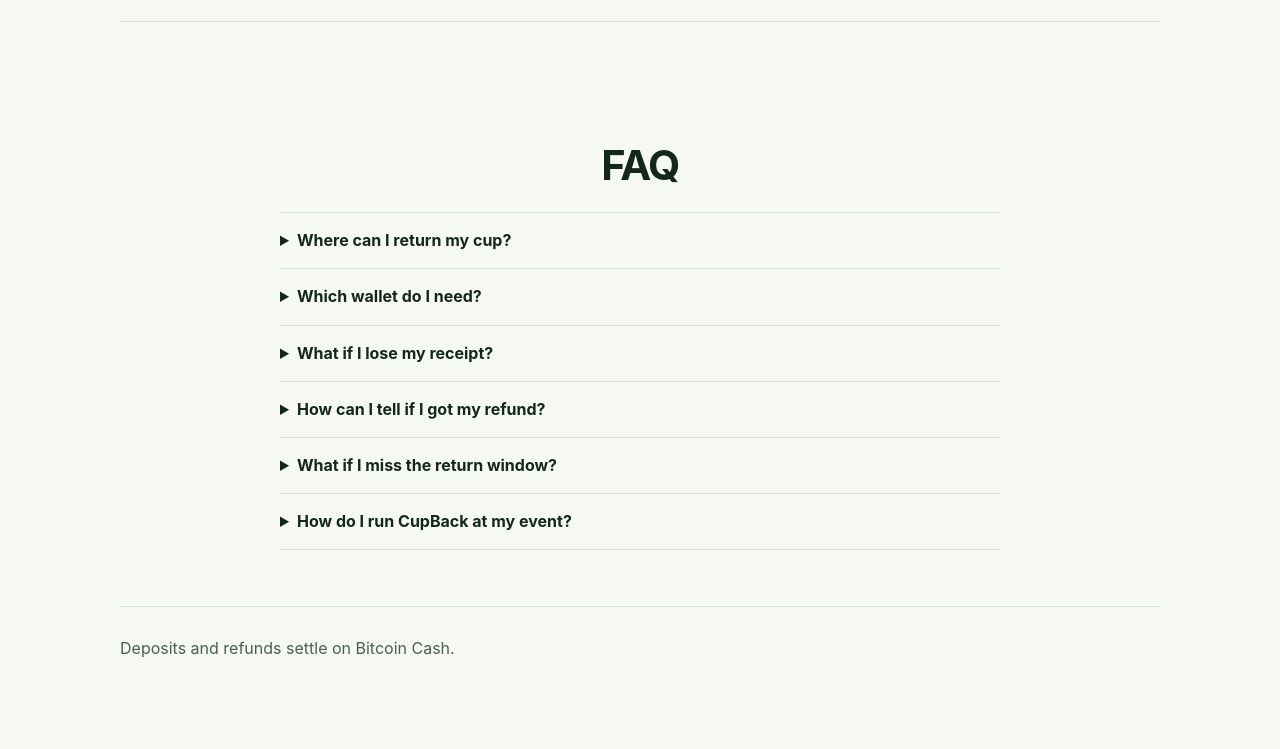
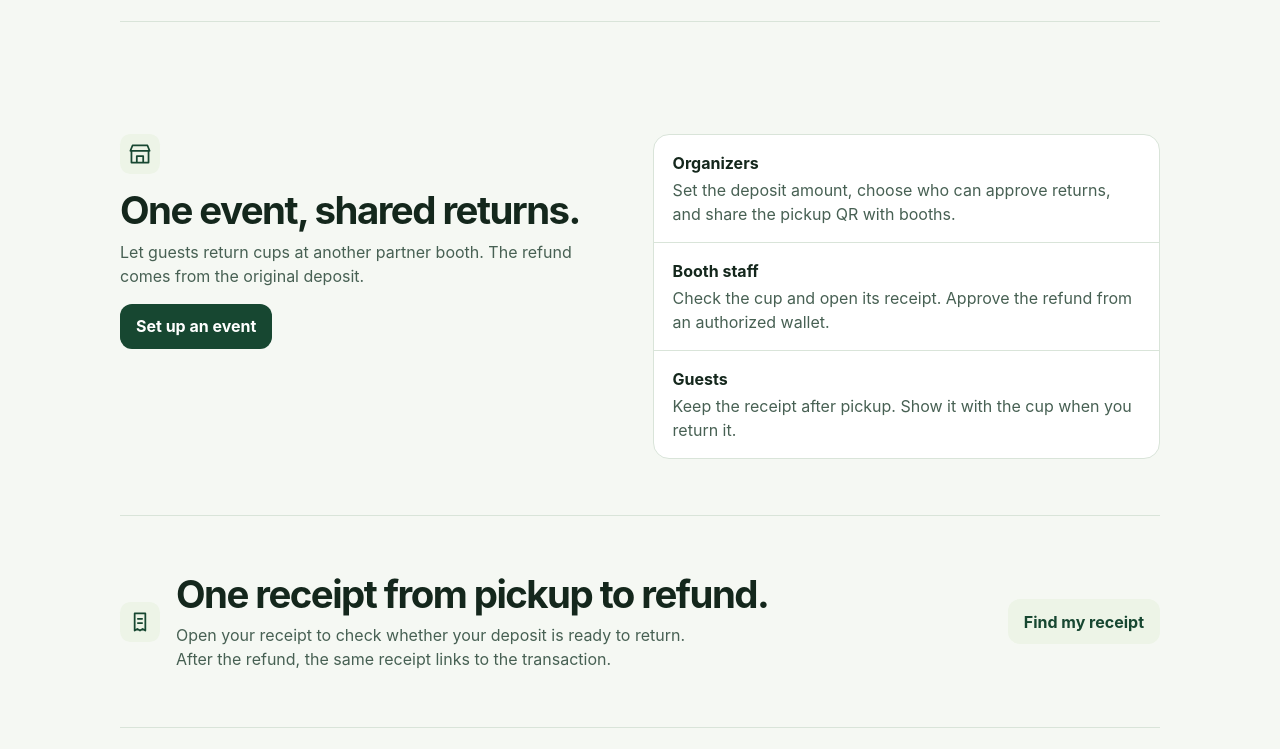
Before and after one commit to thesithunyein/cupback, a website built with Vite: page index.html in a window 1280 px wide. Shown: the part 931-1680 px from the top of the page. Before the commit the page ends 1620 px from the top, so only its background shows below. Built offline with nearby package versions, Linux system fonts and the light colour scheme; files whose address does not match are found by name.

Commit message:
Update Site source

```diff
--- a/contract.json
+++ b/contract.json
@@ -113,5 +113,5 @@
       "enforceLocktimeGuard": true
     }
   },
-  "updatedAt": "2026-11-21T05:03:39.575Z"
+  "updatedAt": "2026-11-21T05:08:44.711Z"
 }
--- a/index.html
+++ b/index.html
@@ -14,6 +14,7 @@
     <a href="./" class="brand" aria-label="CupBack home"><img src="/mark.svg" width="38" height="38" alt="">CupBack</a>
     <div class="actions landing-links">
       <a href="#how-it-works">How it works</a>
+      <a href="#for-events">For events</a>
       <a href="#faq">FAQ</a>
       <a class="button secondary" href="./app.html">Open app</a>
     </div>
@@ -49,6 +50,27 @@
         <article><svg class="task-icon" viewBox="0 0 24 24" fill="none" stroke="currentColor" stroke-width="1.65" stroke-linecap="round" stroke-linejoin="round" aria-hidden="true"><path d="M6 10a7 7 0 1 1 2 8M6 5v5h5"/></svg><h3>Get your refund</h3><p>Staff approves the return. Your wallet gets the deposit back.</p></article>
       </div>
     </section>
+    <section class="guide-section venue-section" id="for-events" aria-labelledby="venue-title">
+      <div class="venue-intro">
+        <svg class="section-icon" viewBox="0 0 24 24" fill="none" stroke="currentColor" stroke-width="1.65" stroke-linecap="round" stroke-linejoin="round" aria-hidden="true"><path d="M4 9h16v11H4zM3 9l2-5h14l2 5M9 20v-6h6v6"/></svg>
+        <h2 id="venue-title">One event, shared returns.</h2>
+        <p>Let guests return cups at another partner booth. The refund comes from the original deposit.</p>
+        <a class="button" href="./app.html?tab=setup">Set up an event</a>
+      </div>
+      <dl class="venue-checklist">
+        <div><dt>Organizers</dt><dd>Set the deposit amount, choose who can approve returns, and share the pickup QR with booths.</dd></div>
+        <div><dt>Booth staff</dt><dd>Check the cup and open its receipt. Approve the refund from an authorized wallet.</dd></div>
+        <div><dt>Guests</dt><dd>Keep the receipt after pickup. Show it with the cup when you return it.</dd></div>
+      </dl>
+    </section>
+    <section class="guide-section receipt-section" aria-labelledby="receipt-title">
+      <svg class="section-icon" viewBox="0 0 24 24" fill="none" stroke="currentColor" stroke-width="1.65" stroke-linecap="round" stroke-linejoin="round" aria-hidden="true"><path d="M7 4h10v16l-2.5-1.5L12 20l-2.5-1.5L7 20V4Zm3 5h4m-4 4h4"/></svg>
+      <div>
+        <h2 id="receipt-title">One receipt from pickup to refund.</h2>
+        <p>Open your receipt to check whether your deposit is ready to return. After the refund, the same receipt links to the transaction.</p>
+      </div>
+      <a class="button secondary" href="./app.html?tab=return">Find my receipt</a>
+    </section>
     <section class="guide-section faq" id="faq" aria-labelledby="faq-title">
       <h2 id="faq-title">FAQ</h2>
       <details><summary>Where can I return my cup?</summary><p>At a booth that participates in your event. Ask pickup staff which booths accept returns.</p></details>
--- a/style.css
+++ b/style.css
@@ -48,3 +48,17 @@
 .recent-receipts h3{font-size:1rem;margin:0}
 .recent-receipts button{text-align:left;overflow-wrap:anywhere}
 @media(max-width:450px){.share-card{grid-template-columns:1fr}.share-card .qr{justify-self:center}.link-tools .secondary{width:100%}}
+
+.section-icon{width:2.5rem;height:2.5rem;padding:.45rem;background:var(--pale);color:var(--green);border-radius:.65rem;flex:none}
+.venue-section{display:grid;grid-template-columns:1fr 1.08fr;align-items:start;gap:clamp(1.4rem,5vw,4rem);border-bottom:1px solid var(--line)}
+.venue-intro h2,.receipt-section h2{font-size:clamp(1.6rem,4vw,2.4rem);margin:.5rem 0;line-height:1.15}
+.venue-intro p,.receipt-section p,.venue-checklist dd{color:var(--muted)}
+.venue-checklist{margin:0;border:1px solid var(--line);border-radius:1rem;background:var(--paper)}
+.venue-checklist div{padding:1rem 1.15rem}
+.venue-checklist div+div{border-top:1px solid var(--line)}
+.venue-checklist dt{font-weight:750;margin-bottom:.2rem}
+.venue-checklist dd{margin:0}
+.receipt-section{display:grid;grid-template-columns:auto 1fr auto;align-items:center;gap:1rem;border-bottom:1px solid var(--line)}
+.receipt-section h2{margin:0 0 .4rem}.receipt-section p{margin:0;max-width:34rem}
+@media(max-width:670px){.venue-section{grid-template-columns:1fr}.receipt-section{grid-template-columns:auto 1fr;align-items:start}.receipt-section .button{grid-column:2;justify-self:start}}
+@media(max-width:460px){.landing-links{flex-wrap:wrap}}
```
